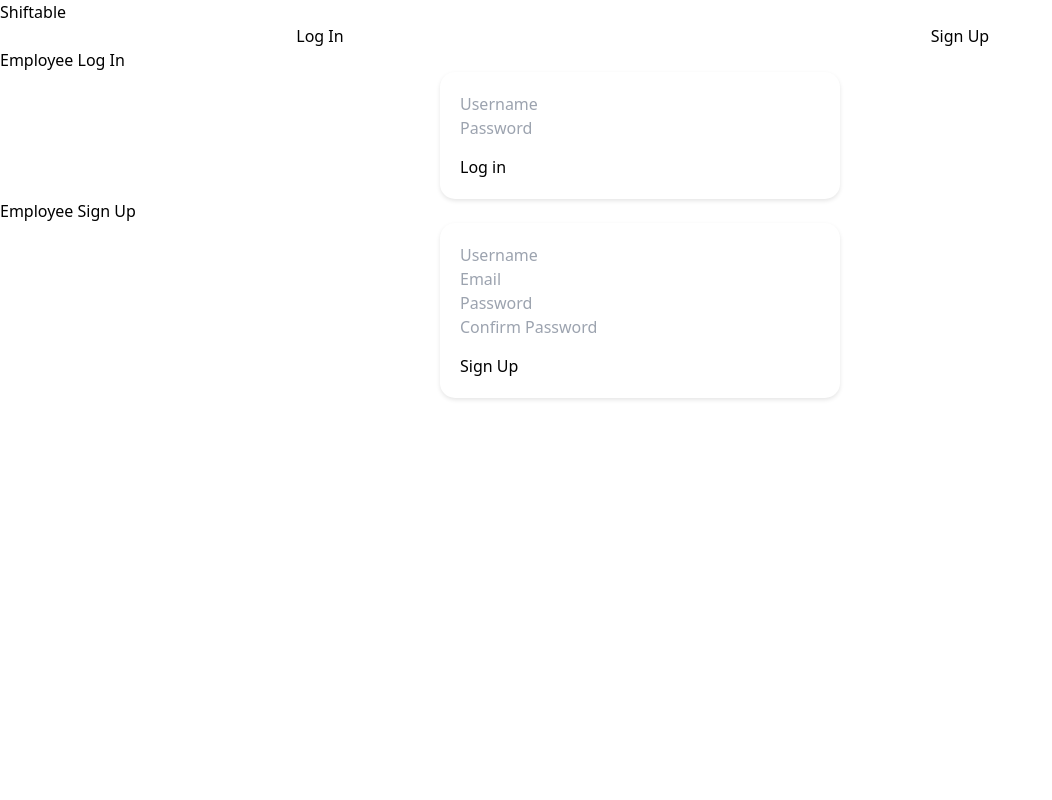
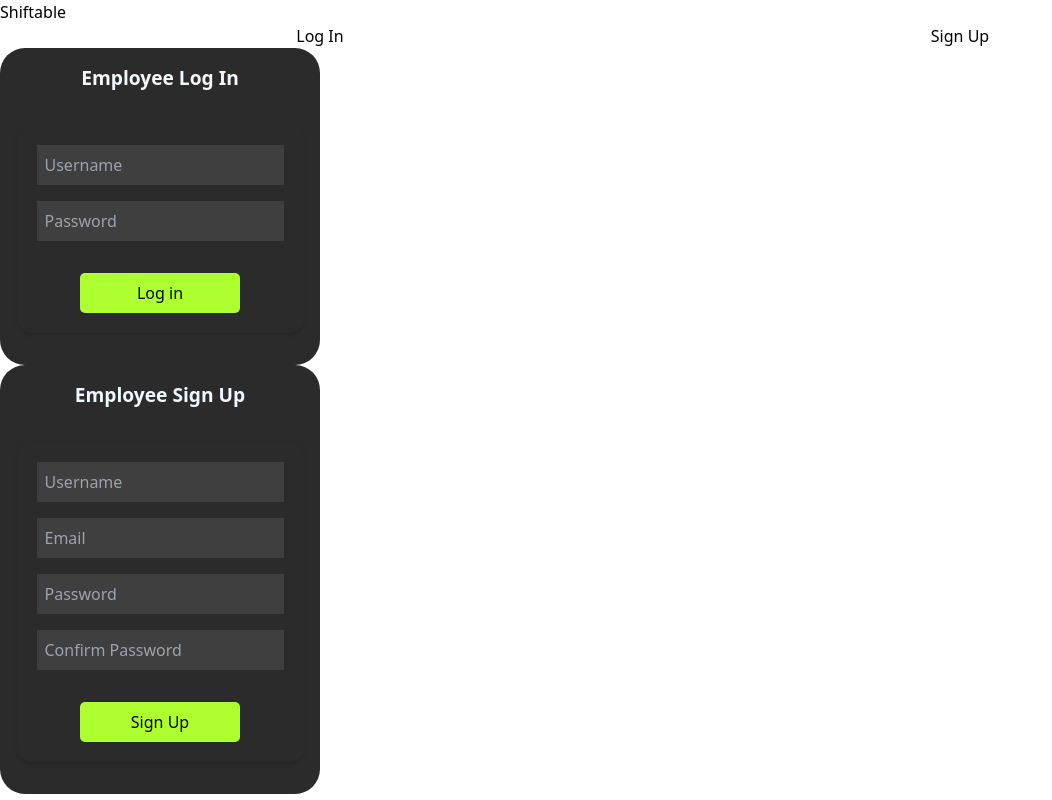
Before and after one commit to SanyamSamS/Shiftable, a React (Vite) app in the folder client/: page / in a window 1280 px wide. Shown: the whole page, without its empty margins (0-1052 px from the left). Built offline with nearby package versions, Linux system fonts and the light colour scheme.

Commit message:
Added base style to login and signup, something seems to be interfering with the component, certain styles like cursor and background don't apply

```diff
--- a/client/src/components/login/employeeLogin.css
+++ b/client/src/components/login/employeeLogin.css
@@ -0,0 +1,70 @@
+@keyframes bouncyFadeIn {
+    0% {
+      opacity: 0;
+      transform: translatey(20px);
+    }
+    50% {
+      opacity: 1;
+      transform: translatey(0);
+    }
+    100% {
+      opacity: 1;
+      transform: translatey(0);
+    }
+  }
+
+  .visible {
+    opacity: 1;
+  }
+
+.employee-login-component{
+    display: flex;
+    flex-direction: column;
+    align-items: center;
+    gap: 2rem;
+    animation: bouncyFadeIn 1s ease forwards;
+    max-width: 20rem;
+    background-color: rgb(43, 43, 43);
+    border-radius: 25px;
+}
+
+.card-title{
+    padding-top: 1rem;
+    font-size: larger;
+    font-weight: 600;
+    color: aliceblue;
+}
+
+.employee-login-form{
+    display: flex;
+    align-items: center;
+    gap: 2rem;
+    margin-bottom: 2rem;
+    background-color: rgb(43, 43, 43);
+}
+
+.login-input-field{
+    background-color: rgb(63, 63, 63);
+    padding: 0.5rem;
+}
+
+.input-container{
+    display: flex;
+    flex-direction: column;
+    align-items: center;
+    gap: 1rem;
+    color: white;
+}
+
+.login-button{
+    background-color: greenyellow;
+    width: 10rem;
+    text-align: center;
+    padding: 0.5rem;
+    border-radius: 5px;
+}
+
+.login-button :hover{
+    cursor: pointer;
+    background-color: red;
+}
--- a/client/src/components/login/employeeLogin.jsx
+++ b/client/src/components/login/employeeLogin.jsx
@@ -2,6 +2,8 @@ import { useState } from "react";
 import { useNavigate } from "react-router-dom";
 // import { loginEmployee } from "../api"; //commented out until backend is ready
 import Cookies from "js-cookie";
+
+import "./employeeLogin.css"
 
 const EmployeeLoginForm = () => {
   //    set initial states
@@ -80,11 +82,11 @@ const EmployeeLoginForm = () => {
 
   return (
     <section className="employee-login-component">
-      <h2>Employee Log In</h2>
+      <h2 className="card-title">Employee Log In</h2>
       <form className="employee-login-form" onSubmit={handleLoginSubmit}>
         <section className="input-container">
           <input
-            className="input-field"
+            className="login-input-field"
             type="text"
             id="username"
             name="username"
@@ -93,7 +95,7 @@ const EmployeeLoginForm = () => {
             value={employeeCredentials.username}
           />
           <input
-            className="input-field"
+            className="login-input-field"
             type="password"
             id="password"
             name="password"
@@ -112,9 +114,9 @@ const EmployeeLoginForm = () => {
             value={employeeCredentials.confirmUsername}
           />
         </section>
-        <section className="button-container">
+        {/* <section className="button-container"> */}
           <button
-            className="submit-button"
+            className="login-button"
             type="submit"
             disabled={
               !(employeeCredentials.username && employeeCredentials.password)
@@ -123,7 +125,7 @@ const EmployeeLoginForm = () => {
             {/* when user clicks the button, it's text will change to Logging in */}
             {loading ? "Logging in ..." : "Log in"}
           </button>
-        </section>
+        {/* </section> */}
         {loginAlert && (
           // conditional rendering of the error messages when it occurs
           <div className="login-alert" role="alert">
--- a/client/src/components/signup/employeeSignup.css
+++ b/client/src/components/signup/employeeSignup.css
@@ -0,0 +1,70 @@
+@keyframes bouncyFadeIn {
+    0% {
+      opacity: 0;
+      transform: translatey(20px);
+    }
+    50% {
+      opacity: 1;
+      transform: translatey(0);
+    }
+    100% {
+      opacity: 1;
+      transform: translatey(0);
+    }
+  }
+
+  .visible {
+    opacity: 1;
+  }
+
+.employee-signup-component{
+    display: flex;
+    flex-direction: column;
+    align-items: center;
+    gap: 2rem;
+    animation: bouncyFadeIn 1s ease forwards;
+    max-width: 20rem;
+    background-color: rgb(43, 43, 43);
+    border-radius: 25px;
+}
+
+.card-title{
+    padding-top: 1rem;
+    font-size: larger;
+    font-weight: 600;
+    color: aliceblue;
+}
+
+.employee-signup-form{
+    display: flex;
+    align-items: center;
+    gap: 2rem;
+    margin-bottom: 2rem;
+    background-color: rgb(43, 43, 43);
+}
+
+.signup-input-field{
+    background-color: rgb(63, 63, 63);
+    padding: 0.5rem;
+}
+
+.input-container{
+    display: flex;
+    flex-direction: column;
+    align-items: center;
+    gap: 1rem;
+    color: white;
+}
+
+.signup-button{
+    background-color: greenyellow;
+    width: 10rem;
+    text-align: center;
+    padding: 0.5rem;
+    border-radius: 5px;
+}
+
+.signup-button :hover{
+    cursor: pointer;
+    background-color: red;
+}
--- a/client/src/components/signup/employeeSignup.jsx
+++ b/client/src/components/signup/employeeSignup.jsx
@@ -7,6 +7,8 @@ import passwordRegex from "../../utils/helpers/passwordRegex";
 import usernameRegex from "../../utils/helpers/username";
 // import ReCAPTCHA from "react-google-recaptcha";
 // npm install react-google-recaptcha << have not done that yet
+
+import "./employeeSignup.css"
 
 const EmployeeSignUpForm = () => {
   const [employeeInfo, setEmployeeInfo] = useState({
@@ -124,11 +126,11 @@ const EmployeeSignUpForm = () => {
 
   return (
     <section className="employee-signup-component">
-      <h2>Employee Sign Up</h2>
+      <h2 className="card-title">Employee Sign Up</h2>
       <form className="employee-signup-form" onSubmit={handleSignUpSubmit}>
         <section className="input-container">
           <input
-            className="input-field"
+            className="signup-input-field"
             type="text"
             id="username"
             name="username"
@@ -137,7 +139,7 @@ const EmployeeSignUpForm = () => {
             value={employeeInfo.username}
           />
           <input
-            className="input-field"
+            className="signup-input-field"
             type="email"
             id="email"
             name="email"
@@ -146,7 +148,7 @@ const EmployeeSignUpForm = () => {
             value={employeeInfo.email}
           />
           <input
-            className="input-field"
+            className="signup-input-field"
             type="password"
             id="password"
             name="password"
@@ -155,7 +157,7 @@ const EmployeeSignUpForm = () => {
             value={employeeInfo.password}
           />
           <input
-            className="input-field"
+            className="signup-input-field"
             type="password"
             id="confirmPassword"
             name="confirmPassword"
@@ -175,9 +177,9 @@ const EmployeeSignUpForm = () => {
           {/* <ReCAPTCHA sitekey="YOUR_SITE_KEY" onChange={handleRecaptchaChange} /> */}
         </section>
 
-        <section className="button-container">
+        {/* <section className="button-container"> */}
           <button
-            className="submit-button"
+            className="signup-button"
             type="submit"
             disabled={
               !(
@@ -190,7 +192,7 @@ const EmployeeSignUpForm = () => {
           >
             {loading ? "Signing up ..." : "Sign Up"}
           </button>
-        </section>
+        {/* </section> */}
         {signupAlert && (
           <div className="signup-alert" role="alert">
             {signupAlert}
```
